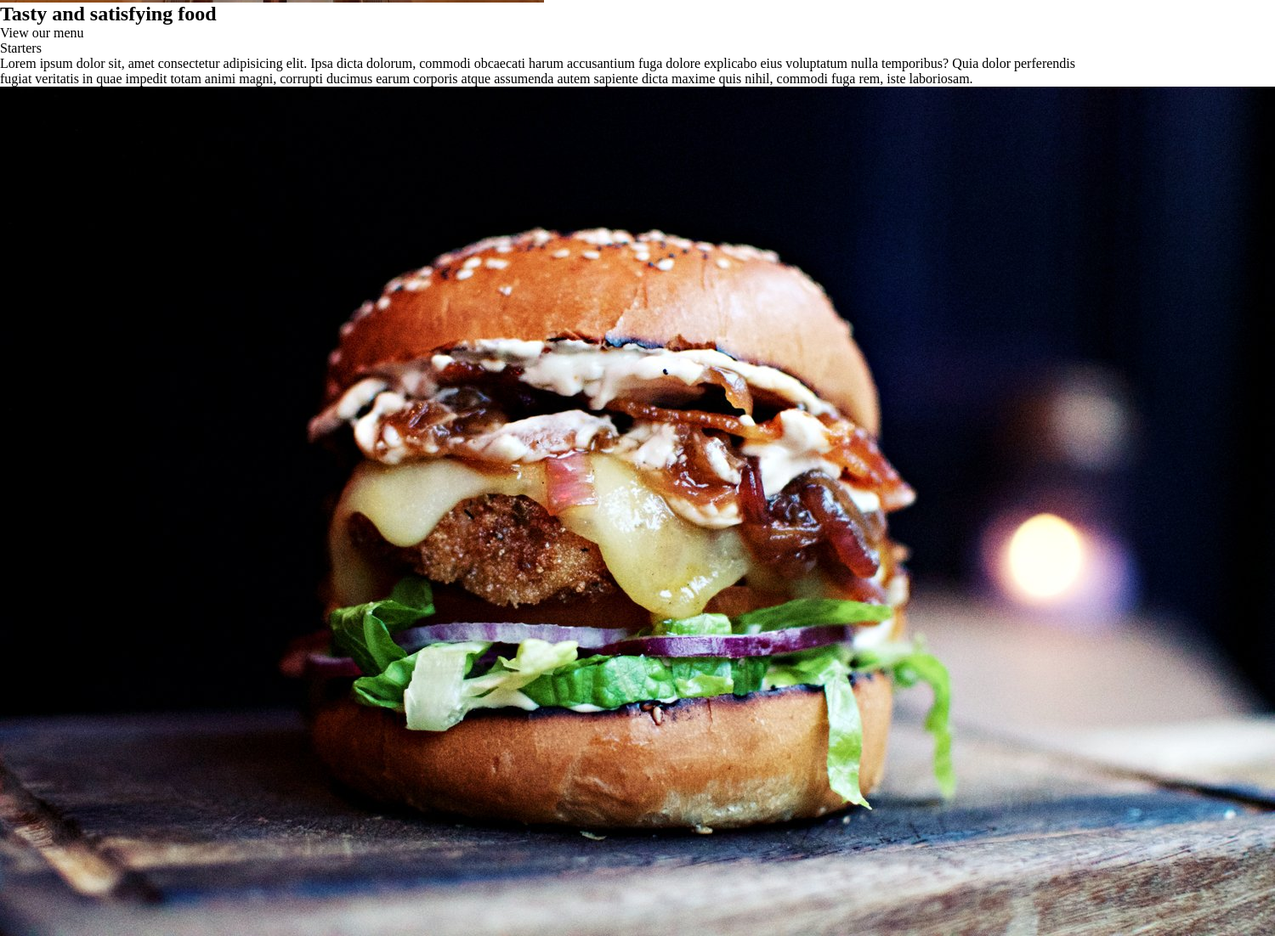
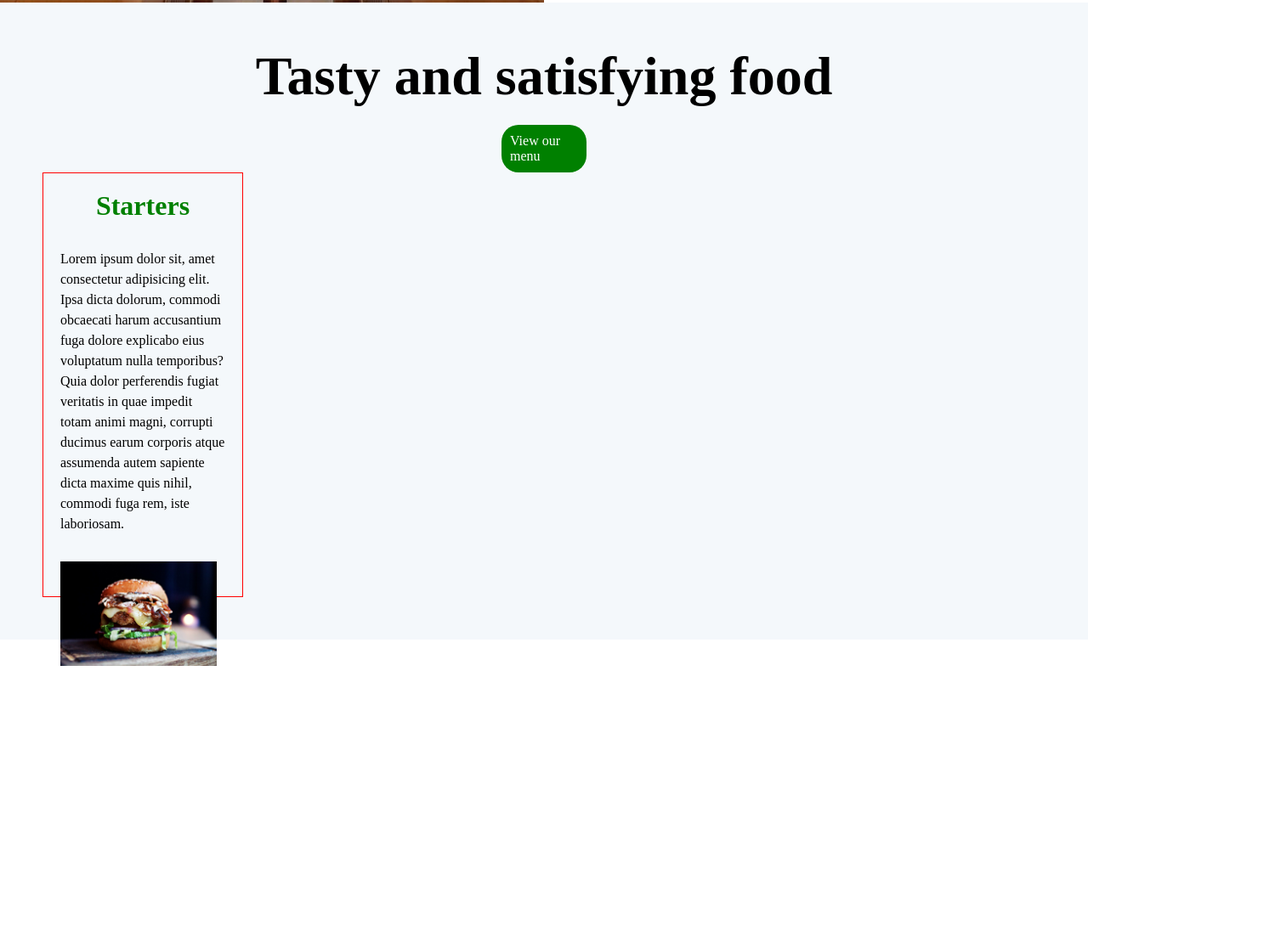
Before and after one commit to toyindawudu/restaurant, a plain HTML site: page index.html in a window 1280 px wide. Shown: the part 1597-2699 px from the top of the page at 85% size, 1500 px wide, since content can reach past the window. After the commit the page ends 2405 px from the top, so only its background shows below. Drawn offline with Linux system fonts and the light colour scheme.

Commit message:
Updating from the last point, nothing changed

```diff
--- a/index.html
+++ b/index.html
@@ -72,16 +72,22 @@
   </section>
   <section id="food-preview">
     <h2>Tasty and satisfying food</h2>
-    <div class="food-preview-button">View our menu</div>
+    <div class="rounded-button">View our menu</div>
     <div class="food-slider">
       <div class="slide">
-        <div class="food-title">
-          Starters
+        <div class="background"></div>
+        <div class="content">
+          <div class="food-title">
+            Starters
+          </div>
+          <p class="food-description">
+            Lorem ipsum dolor sit, amet consectetur adipisicing elit. Ipsa dicta dolorum, commodi obcaecati harum accusantium fuga dolore explicabo eius voluptatum nulla temporibus? Quia dolor perferendis fugiat veritatis in quae impedit totam animi magni, corrupti ducimus earum corporis atque assumenda autem sapiente dicta maxime quis nihil, commodi fuga rem, iste laboriosam.
+          </p>
+          <div class="food-image">
+            <img src="./img/4.jpg" alt="">
+          </div>
         </div>
-        <p class="food-description">Lorem ipsum dolor sit, amet consectetur adipisicing elit. Ipsa dicta dolorum, commodi obcaecati harum accusantium fuga dolore explicabo eius voluptatum nulla temporibus? Quia dolor perferendis fugiat veritatis in quae impedit totam animi magni, corrupti ducimus earum corporis atque assumenda autem sapiente dicta maxime quis nihil, commodi fuga rem, iste laboriosam.</p>
-        <div class="food-image">
-          <img src="./img/4.jpg" alt="">
-        </div>
+
       </div>
     </div>
   </section>
--- a/scss/_home.scss
+++ b/scss/_home.scss
@@ -12,7 +12,6 @@
     width: 350px;
     padding: 50px 30px;
     position: relative;
-
 
     .logo {
       display: flex;
@@ -229,3 +228,90 @@
     }
   }
 }
+
+#food-preview {
+
+  background: #f4f8fb;
+  padding: 50px;
+  display: flex;
+  flex-direction: column;
+  justify-content: center;
+  align-items: center;
+
+  .rounded-button {
+    border-radius: 20px;
+    background: green;
+    color: #ffffff;
+    display: inline-block;
+    height: auto;
+    width: 100px;
+    padding: 10px;
+    margin: 0 auto;
+  }
+
+  h2 {
+    font-size: 4rem;
+    font-weight: 700;
+    color: black;
+    margin-bottom: 20px;
+    text-align: center;
+  }
+
+  .food-slider {
+    width: 100%;
+    max-width: 1200px;
+
+
+    .slide {
+      position: relative;
+      height: 500px;
+      width: 20%;
+      border: solid 1px red;
+
+
+      .background{
+        background: rgb(196, 193, 193);
+        height: 100%;
+        z-index: 1;
+        position: absolute;
+        top: 0;
+        bottom: 0;
+      }
+
+      .content {
+        width: 100%;
+        padding: 20px;
+        z-index: 2;
+        position: absolute;
+        display: flex;
+        flex-direction: column;
+        justify-content: center;
+        align-items: center;
+
+        .food-title {
+          font-size: 2rem;
+          font-weight: 900;
+          margin-bottom: 2rem;
+          color: green;
+        }
+
+        .food-description {
+          font-size: 1rem;
+          font-weight: 400;
+          line-height: 1.5;
+          margin-bottom: 2rem;
+        }
+
+        .food-image {
+
+          img {
+            width: 95%;
+            max-width: 200px;
+          }
+
+        }
+      }
+
+    }
+  }
+}
--- a/scss/style.scss
+++ b/scss/style.scss
@@ -2,7 +2,7 @@
 
 * {
   box-sizing: border-box;
-  margin: 0;
+  margin:0;
   padding: 0;
 }
 @import url("https://fonts.googleapis.com/css2?family=Roboto:wght@100;300;400;500;700;900&display=swap");
```
Also changed, not shown: css/style.css, 1 other file.
